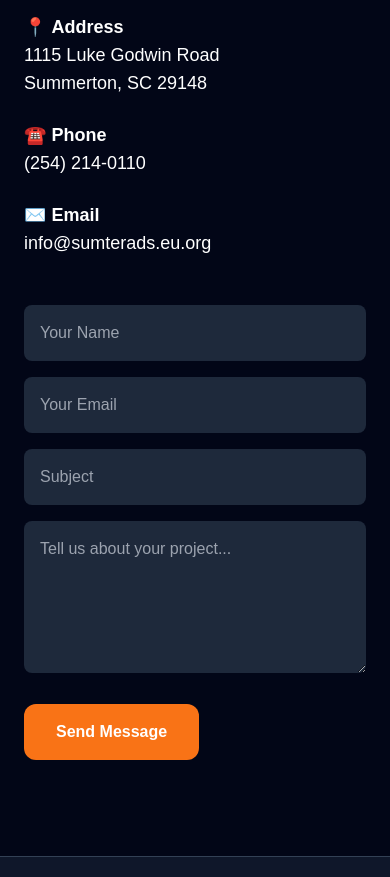
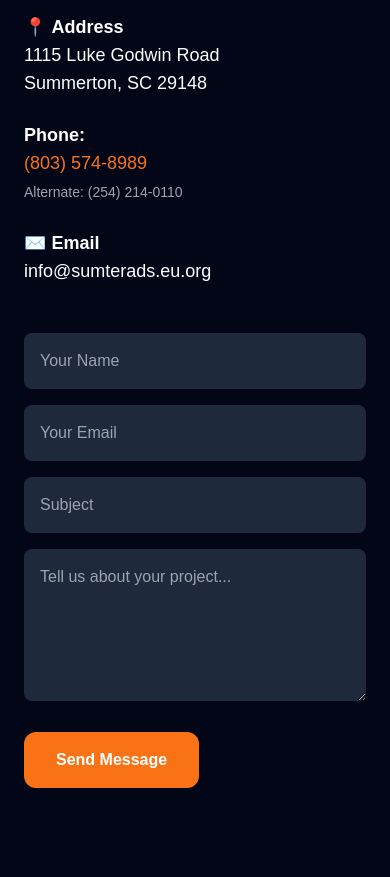
Before and after one commit to barbararod650-eng/SumterAds-Website, a plain HTML site: page index.html in a window 390 px wide. Shown: the part 7540-8417 px from the top of the page. Drawn offline with nearby package versions, Linux system fonts and the light colour scheme.

Commit message:
Update primary contact phone number

```diff
--- a/index.html
+++ b/index.html
@@ -379,10 +379,19 @@
                     </p>
 
                     <p>
-                        ☎️
-                        <strong>Phone</strong><br>
-                        (254) 214-0110
-                    </p>
+    <strong>Phone:</strong><br>
+
+    <a href="tel:+18035748989"
+       class="text-orange-500 hover:underline">
+       (803) 574-8989
+    </a>
+
+    <br>
+
+    <span class="text-gray-400 text-sm">
+        Alternate: (254) 214-0110
+    </span>
+</p>
 
                     <p>
                         ✉️
```
